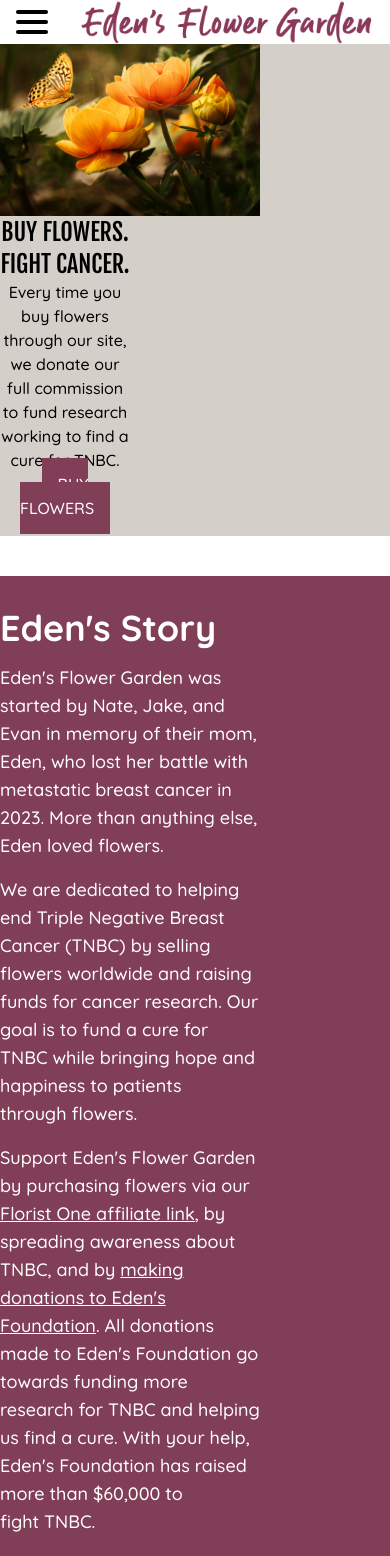
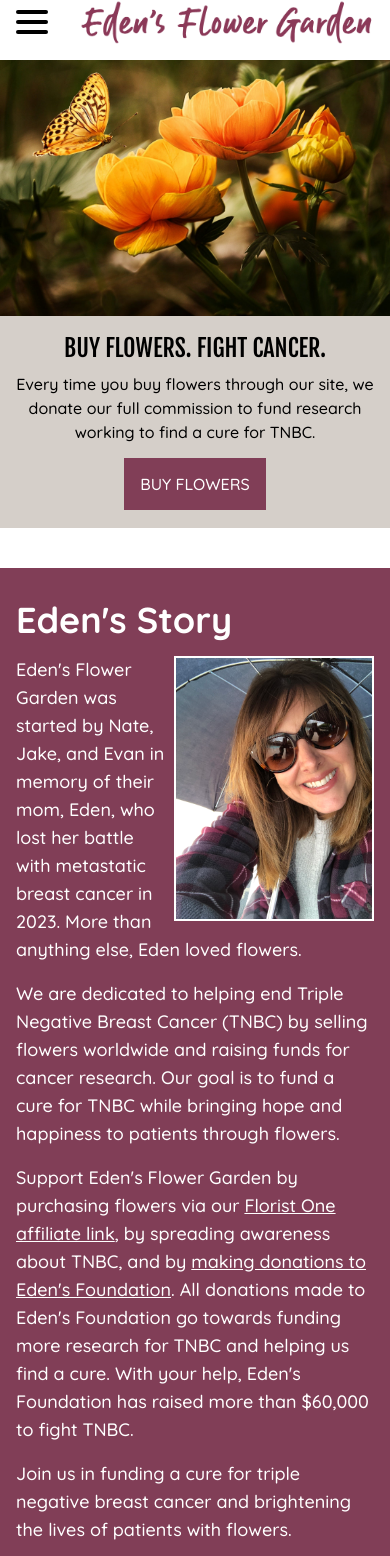
Before and after one commit to maxschmeling/edens-flower-garden, a Next.js app: page / in a window 390 px wide. Shown: the top 1556 px of the page. Built offline with nearby package versions, Linux system fonts and the light colour scheme.

Commit message:
ready to launch, just needs affiliate links and a working email address

```diff
--- a/src/app/components/Home/CallToAction.tsx
+++ b/src/app/components/Home/CallToAction.tsx
@@ -1,5 +1,5 @@
 const CtaItem = (props: {
-  title: string;
+  title: React.ReactElement | string;
   id: string;
   description: string;
   button: string;
@@ -7,14 +7,14 @@ const CtaItem = (props: {
 }) => {
   return (
     <div className="bg-accent w-80 text-center p-8 flex flex-col justify-between" id={props.id}>
-      <h2 className="font-bold text-xxl uppercase">{props.title}</h2>
-      <div>
+      <h2 className="caps">{props.title}</h2>
+      <div className="my-4">
         <p>{props.description}</p>
       </div>
-      <div className="box-border mt-4">
+      <div className="box-border mt-4 mb-4">
         <a
           href={props.link}
-          className="box-border p-4 bg-primary text-white uppercase"
+          className="bg-primary text-white uppercase 2xl:font-bold 2xl:text-lg p-4"
         >
           {props.button}
         </a>
@@ -27,14 +27,14 @@ export default function CallToAction() {
   return (
     <section className="container flex flex-row gap-4 py-12 justify-center flex-wrap">
       <CtaItem
-        title="Buy Flowers. Fight Cancer."
+        title={<>Buy Flowers. <span className="whitespace-nowrap">Fight Cancer.</span></>}
         id="buy"
         description="Every time you buy flowers through our site, we donate our full commission to fund research working to find a cure for TNBC."
         button="Buy Flowers"
         link="https://www.floristone.com/florist-one-affiliate-program.cfm"
       />
       <CtaItem
-        title="I just want to donate."
+        title={<>I just want <span className="whitespace-nowrap">to donate.</span></>}
         id="donate"
         description="Every dollar you donate goes directly to funding research working to find a cure for TNBC."
         button="Donate"
--- a/src/app/components/Home/EdensStory.tsx
+++ b/src/app/components/Home/EdensStory.tsx
@@ -5,8 +5,15 @@ export default function EdensStory() {
     <section className="py-4 text-white" id="eden">
       <div className="bg-primary">
         <div className="flex flex-row content py-8">
-          <div className="w-2/3 md:pr-4 lg:pr-6 text-lg">
+          <div className="ml-4 md:ml-0 w-full md:w-2/3 pr-4 md:pr-4 lg:pr-6 text-lg">
             <h2 className="text-4xl font-bold mb-4">Eden's Story</h2>
+            <img
+              className="md:hidden border-2 border-white w-[200px] float-right ml-2 mb-2"
+              width={232}
+              height={309}
+              src="edens-story.jpg"
+              alt="Eden's story"
+            />
             <p className="2xl:text-xl mb-4">
               Eden's Flower Garden was started by Nate, Jake, and Evan in memory of their mom, Eden,
               who lost her battle with metastatic breast cancer in 2023. More than anything else,
@@ -32,9 +39,9 @@ export default function EdensStory() {
               Together, we can make <span className="whitespace-nowrap">a difference.</span>
             </p>
           </div>
-          <div className="w-1/3">
+          <div className="hidden md:block w-1/3">
             <img
-              className="hidden md:block border-2 border-white w-full object-cover"
+              className="border-2 border-white w-full object-cover"
               width={2320}
               height={3088}
               src="edens-story.jpg"
--- a/src/app/components/Home/Gallery.tsx
+++ b/src/app/components/Home/Gallery.tsx
@@ -1,6 +1,6 @@
 export default function Gallery() {
   return (
-    <section className="py-12" id="gallery">
+    <section className="pb-4 md:pt-6 md:pb-12" id="gallery">
       <div className="overflow-scroll no-scrollbar">
         <div className="flex flex-row gap-4 py-12 ml-12 h-96" id="galleryScroll">
           <img src="/gallery/boys.jpg" alt="Eden's boys" />
@@ -15,7 +15,6 @@ export default function Gallery() {
           <img src="/gallery/dressed-up.jpg" alt="Steve and Eden" className="pr-12" />
         </div>
       </div>
-      <p className="float-right hidden max-sm:block">MOB</p><p className="float-right hidden sm:max-md:block">SM</p><p className="float-right hidden md:max-lg:block">MD</p><p className="float-right hidden lg:max-xl:block">LG</p><p className="float-right hidden xl:max-2xl:block">XL</p><p className="float-right hidden 2xl:block">2XL</p>
     </section>
   );
 }
--- a/src/app/components/Home/Hero.tsx
+++ b/src/app/components/Home/Hero.tsx
@@ -4,23 +4,23 @@ export default function Hero() {
   return (
     <section>
       <div className="container-fluid content mb-6 bg-accent">
-        <div className="md:flex">
-          <div className="w-2/3">
+        <div className="flex flex-col sm:flex-row min-h-[330px]">
+          <div className="sm:w-2/3 h-64 mb-4 sm:mb-0 sm:h-auto">
             <Image
               src="/butterfly.jpg"
               alt="Orange Flower With Butterfly"
-              className="w-full object-cover"
+              className="sm:w-full h-full object-cover object-top"
               width={2144}
               height={1424}
             />
           </div>
-          <div className="flex flex-col justify-around lg:p-8 xl:p-6 2xl:py-12 text-center w-1/3">
-            <h2 className="caps">Buy Flowers.<br />Fight Cancer.</h2>
-            <p className="lg:text-lg xl:text-base 2xl:text-xl md:p-2 xl:px-4 md:mx-auto md:mb-4">
+          <div className="flex flex-col justify-around lg:p-8 xl:p-6 2xl:py-12 text-center w-full sm:w-1/3">
+            <h2 className="caps">Buy Flowers. <span className="whitespace-nowrap">Fight Cancer.</span></h2>
+            <p className="lg:text-lg xl:text-base 2xl:text-xl p-2 xl:px-4 md:mx-auto md:mb-4">
               Every time you buy flowers through our site, we donate our full
               commission to fund research working to find a cure for TNBC.
             </p>
-            <div className="mb-4">
+            <div className="mt-5 mb-8 sm:mb-4 sm:mt-0">
               <a
                 href="https://www.floristone.com/florist-one-affiliate-program.cfm"
                 className="bg-primary text-white uppercase 2xl:font-bold 2xl:text-lg p-4"
--- a/src/app/components/Home/WhatIsTnbc.tsx
+++ b/src/app/components/Home/WhatIsTnbc.tsx
@@ -2,7 +2,7 @@ export default function WhatIsTnbc() {
   return (
     <section className="bg-primary py-6 text-white" id="tnbc">
       <div className="content text-center">
-        <div className="md:mx-12 lg:mx-24">
+        <div className="mx-4 md:mx-12 lg:mx-24">
           <h2 className="caps">What is TNBC?</h2>
           <p className="text-xl mb-4">Triple negative breast cancer is a rare and aggressive form of breast
           cancer in which all three receptor tests come back negative. TNBC differs from other types of
--- a/src/app/page.tsx
+++ b/src/app/page.tsx
@@ -14,7 +14,7 @@ export default function Home() {
   return (
     <>
       <header className="container flex flex-col items-center" id="top">
-        <div className="flex flex-row items-center mx-4 gap-8 mt-0 pt-0">
+        <div className="flex flex-row items-center mx-4 gap-8 mt-0 pt-0 pb-4">
           <div
             className="block md:hidden z-10 flex flex-col justify-between gap-1 w-8 h-6 flex-shrink-0"
             onClick={() => setNavHiddenOnMobile(!navHiddenOnMobile)}
@@ -82,11 +82,13 @@ export default function Home() {
         } md:opacity-100`}
       >
         <Hero />
+        {/* <p className="float-right hidden max-sm:block">MOB</p><p className="float-right hidden sm:max-md:block">SM</p><p className="float-right hidden md:max-lg:block">MD</p><p className="float-right hidden lg:max-xl:block">LG</p><p className="float-right hidden xl:max-2xl:block">XL</p><p className="float-right hidden 2xl:block">2XL</p> */}
         <EdensStory />
         <Gallery />
         <WhatIsTnbc />
         <CallToAction />
       </main>
+      {/* <p className="float-right hidden max-sm:block">MOB</p><p className="float-right hidden sm:max-md:block">SM</p><p className="float-right hidden md:max-lg:block">MD</p><p className="float-right hidden lg:max-xl:block">LG</p><p className="float-right hidden xl:max-2xl:block">XL</p><p className="float-right hidden 2xl:block">2XL</p> */}
       <footer className="text-center pb-10">
         <p>
           &copy; 2024 Eden's Foundation. All rights reserved. {/* Eden's Foundation is a 501(c)(3) tax-exempt organization. ID: 13-1788491. */}
```
